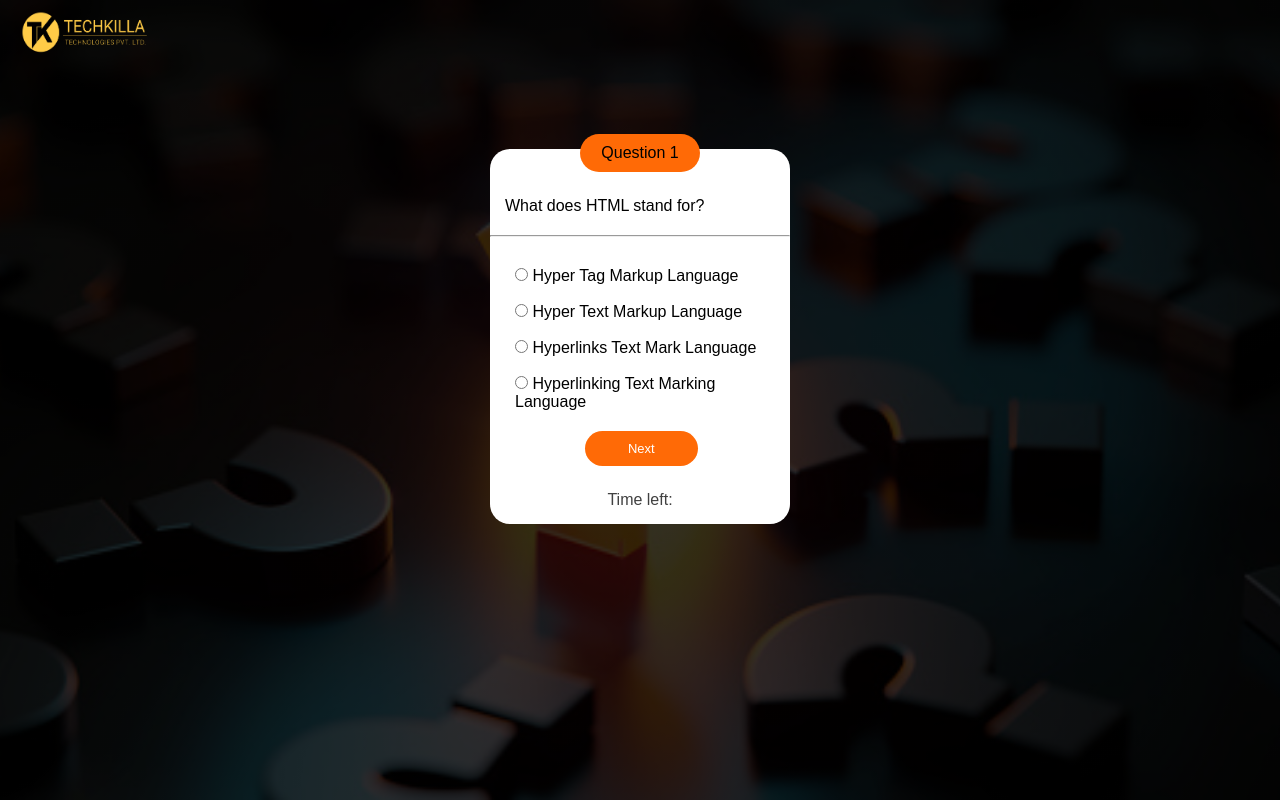
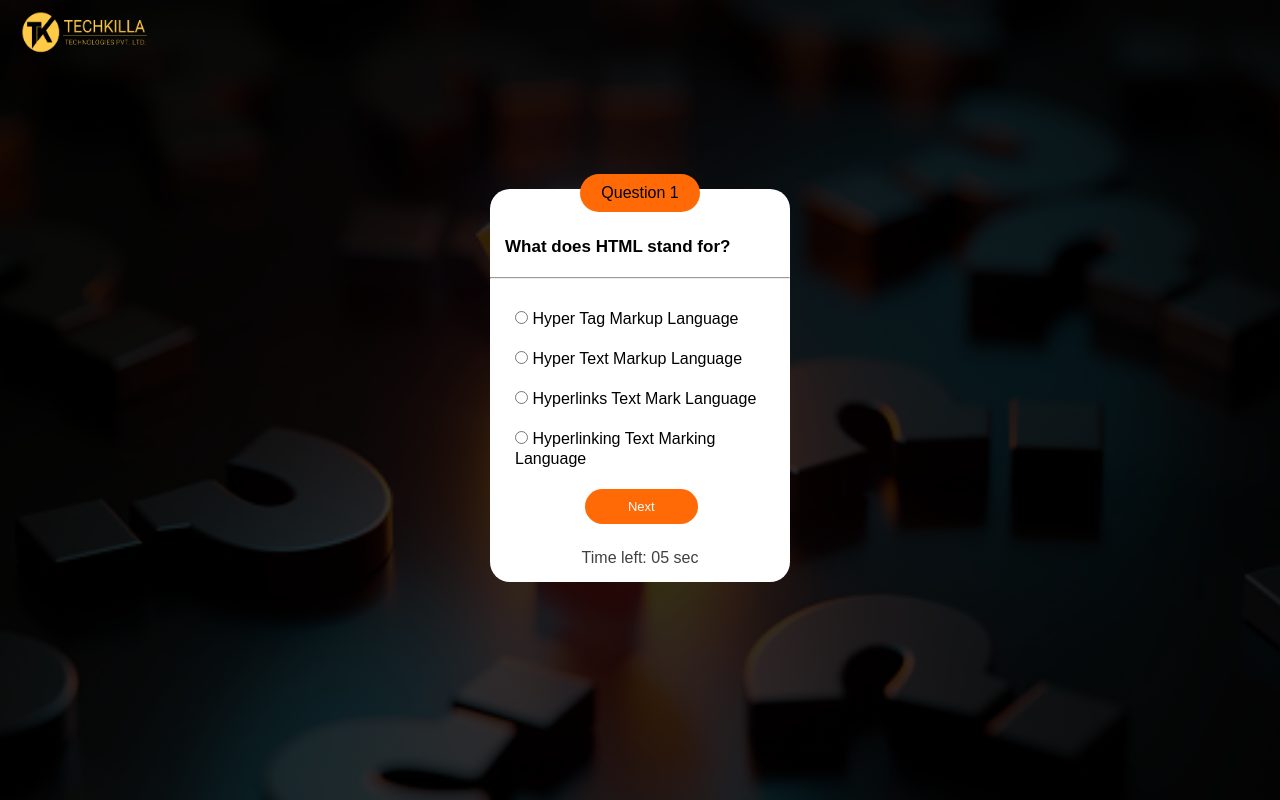
Before and after one commit to muskan612/Quiz-App, a plain HTML site: page question1.html in a window 1280 px wide. Drawn offline with Linux system fonts and the light colour scheme.

Commit message:
timer set

```diff
--- a/question1.html
+++ b/question1.html
@@ -24,10 +24,32 @@
                 <label for="option3">Hyperlinks Text Mark Language</label><br><br>
                 <input type="radio" class="wrong" name="options" id="option4" value="Option 4">
                 <label for="option4">Hyperlinking Text Marking Language</label>
-                <a href="question2.html"><button type="button" class="submit-btn">Next</button></a>
+                <a id="next" href="question2.html"><button type="button" class="submit-btn">Next</button></a>
             </form>
-            <p class="timer">Time left: </p>
+            <p class="timer">Time left: <span id="time">10 </span> sec</p>
+
         </div>
     </div>
 </body>
+<script>
+    function startTimer(duration, display) {
+            var timer = duration, seconds;
+            setInterval(function () {
+                seconds = parseInt(timer % 60, 10);
+                seconds = seconds < 10 ? "0" + seconds : seconds;
+
+                display.textContent = seconds;
+
+                if (--timer < 0) {
+                    timer = window.location.href = "question2.html";
+                }
+            }, 1000);
+        }
+
+        window.onload = function () {
+            var Time = 9,
+                display = document.querySelector('#time');
+            startTimer(Time, display);
+        };
+</script>
 </html>
--- a/quiz.css
+++ b/quiz.css
@@ -37,19 +37,22 @@
 
 .quiz-form {
 	width: 300px;
-	margin: 80px auto;
+	margin: 120px auto;
 	background: white;
 	border-radius: 20px;
 	position: relative;
 }
 
 .question {
+	font-size: 17px;
+	font-weight: 600;
 	padding: 10px 15px 20px 15px;
 }
 
 .options {
 	width: 250px;
 	margin: 30px auto;
+	line-height: 20px;
 }
 
 input[class='correct'] {
@@ -98,15 +101,17 @@ header {
 
 .thank-you {
 	width: 300px;
-	margin: 150px auto;
+	margin: 120px auto;
 	background: white;
 	border-radius: 20px;
 	position: relative;
+	line-height: 20px;
 }
 
 section {
 	padding: 30px 15px 25px 15px;
 }
+
 @media screen and (min-width: 540px) {
 	.logo1 {
 		width: 150px;
```
Also changed, not shown: index.html (+1 -1 lines), question2.html (+21 -1 lines), question3.html (+21 -1 lines), question4.html (+21 -1 lines), question5.html (+21 -1 lines), rules.html (added, +32 -0 lines).
